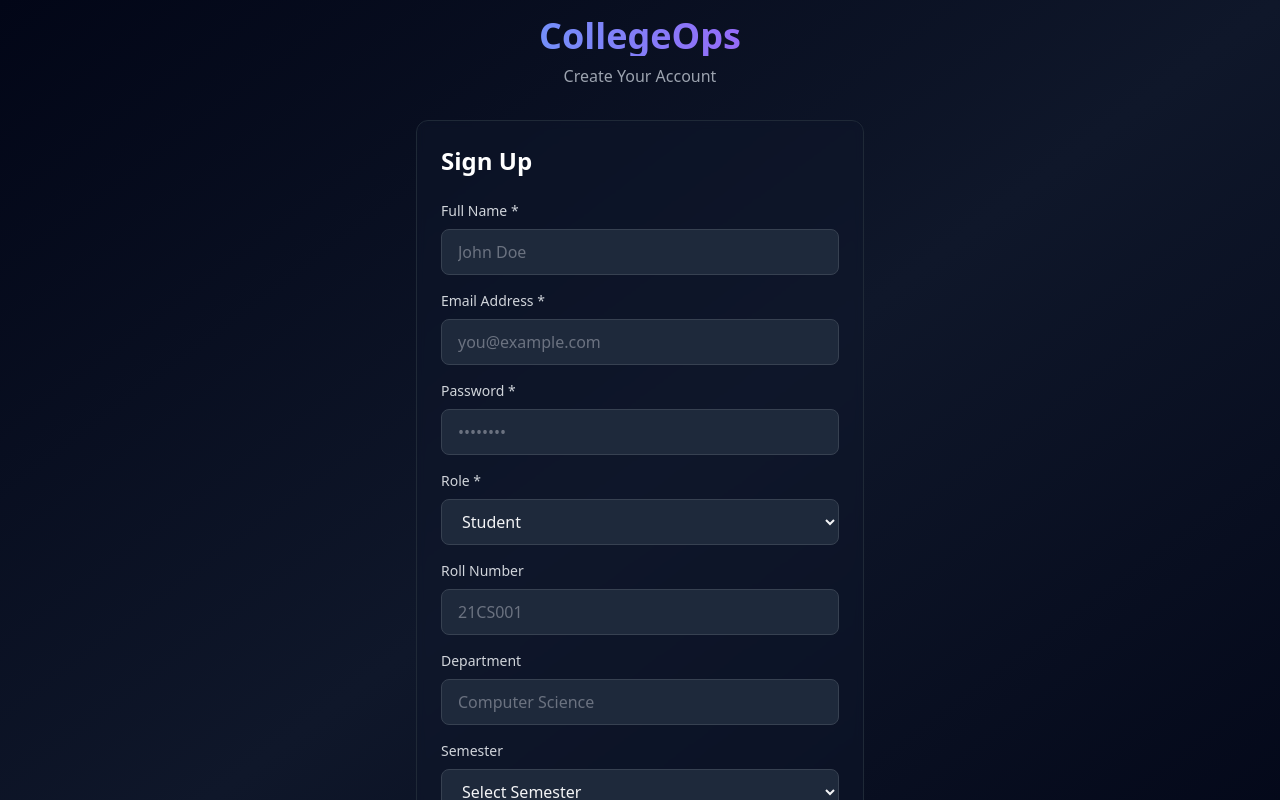
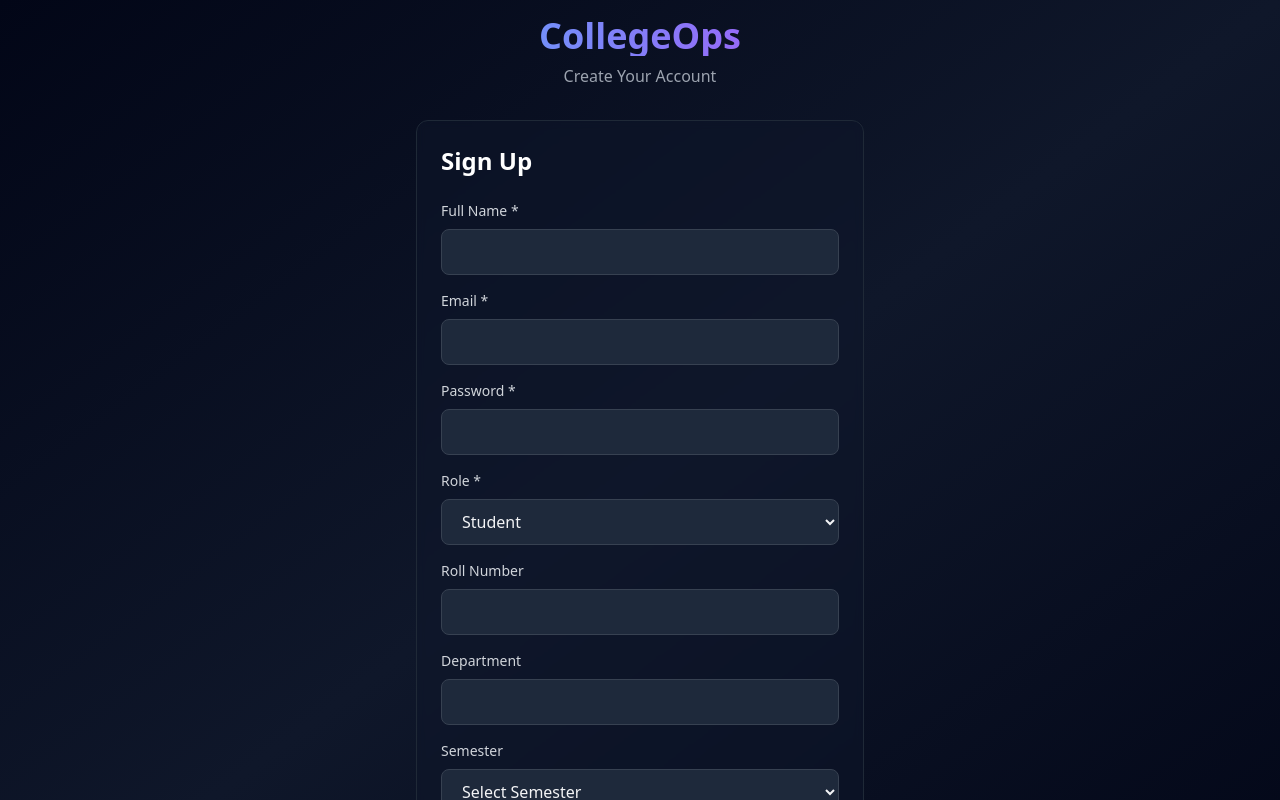
Before and after one commit to zennintoji29-create/frontend23, a React (Vite) app: page /register in a window 1280 px wide. Shown: the top 800 px of the page. Built offline with nearby package versions, Linux system fonts and the light colour scheme.

Commit message:
Update Register.jsx

```diff
--- a/src/pages/Register.jsx
+++ b/src/pages/Register.jsx
@@ -1,7 +1,9 @@
-
 import { useState } from 'react';
 import { useNavigate, Link } from 'react-router-dom';
 import { useAuth } from '../auth/AuthContext';
+
+// ⚠️ FRONTEND-ONLY ADMIN PASS (DEMO PURPOSE ONLY)
+const ADMIN_PASS = 'collegeops-admin-2025';
 
 const Register = () => {
   const [formData, setFormData] = useState({
@@ -12,7 +14,9 @@ const Register = () => {
     rollNumber: '',
     department: '',
     semester: '',
+    adminPass: '', // 👈 admin soft-lock field
   });
+
   const [error, setError] = useState('');
   const [loading, setLoading] = useState(false);
   const navigate = useNavigate();
@@ -28,6 +32,7 @@ const Register = () => {
     setError('');
     setLoading(true);
 
+    // Basic validation
     if (!formData.name || !formData.email || !formData.password) {
       setError('Please fill in all required fields');
       setLoading(false);
@@ -40,6 +45,16 @@ const Register = () => {
       return;
     }
 
+    // 🔒 ADMIN SOFT LOCK CHECK
+    if (formData.role === 'admin') {
+      if (formData.adminPass !== ADMIN_PASS) {
+        setError('Invalid admin pass');
+        setLoading(false);
+        return;
+      }
+    }
+
+    // Payload sent to backend
     const userData = {
       name: formData.name,
       email: formData.email,
@@ -50,7 +65,9 @@ const Register = () => {
     if (formData.role === 'student') {
       userData.rollNumber = formData.rollNumber;
       userData.department = formData.department;
-      userData.semester = formData.semester ? parseInt(formData.semester) : undefined;
+      userData.semester = formData.semester
+        ? parseInt(formData.semester)
+        : undefined;
     }
 
     const result = await register(userData);
@@ -92,19 +109,17 @@ const Register = () => {
                 value={formData.name}
                 onChange={handleChange}
                 className="input-field"
-                placeholder="John Doe"
               />
             </div>
 
             <div>
-              <label className="label">Email Address *</label>
+              <label className="label">Email *</label>
               <input
                 type="email"
                 name="email"
                 value={formData.email}
                 onChange={handleChange}
                 className="input-field"
-                placeholder="you@example.com"
               />
             </div>
 
@@ -116,7 +131,6 @@ const Register = () => {
                 value={formData.password}
                 onChange={handleChange}
                 className="input-field"
-                placeholder="••••••••"
               />
             </div>
 
@@ -133,6 +147,22 @@ const Register = () => {
               </select>
             </div>
 
+            {/* 🔐 Admin Pass Field */}
+            {formData.role === 'admin' && (
+              <div>
+                <label className="label">Admin Pass *</label>
+                <input
+                  type="password"
+                  name="adminPass"
+                  value={formData.adminPass}
+                  onChange={handleChange}
+                  className="input-field"
+                  placeholder="Enter admin pass"
+                />
+              </div>
+            )}
+
+            {/* Student-only fields */}
             {formData.role === 'student' && (
               <>
                 <div>
@@ -143,7 +173,6 @@ const Register = () => {
                     value={formData.rollNumber}
                     onChange={handleChange}
                     className="input-field"
-                    placeholder="21CS001"
                   />
                 </div>
 
@@ -155,7 +184,6 @@ const Register = () => {
                     value={formData.department}
                     onChange={handleChange}
                     className="input-field"
-                    placeholder="Computer Science"
                   />
                 </div>
 
@@ -168,7 +196,7 @@ const Register = () => {
                     className="input-field"
                   >
                     <option value="">Select Semester</option>
-                    {[1, 2, 3, 4, 5, 6, 7, 8].map((sem) => (
+                    {[1,2,3,4,5,6,7,8].map((sem) => (
                       <option key={sem} value={sem}>
                         Semester {sem}
                       </option>
@@ -178,18 +206,14 @@ const Register = () => {
               </>
             )}
 
-            <button
-              type="submit"
-              disabled={loading}
-              className="btn-primary w-full"
-            >
+            <button type="submit" disabled={loading} className="btn-primary w-full">
               {loading ? 'Creating account...' : 'Create Account'}
             </button>
           </form>
 
           <p className="mt-6 text-center text-gray-400 text-sm">
             Already have an account?{' '}
-            <Link to="/login" className="text-blue-400 hover:text-blue-300 font-medium">
+            <Link to="/login" className="text-blue-400 hover:text-blue-300">
               Sign in
             </Link>
           </p>
```
